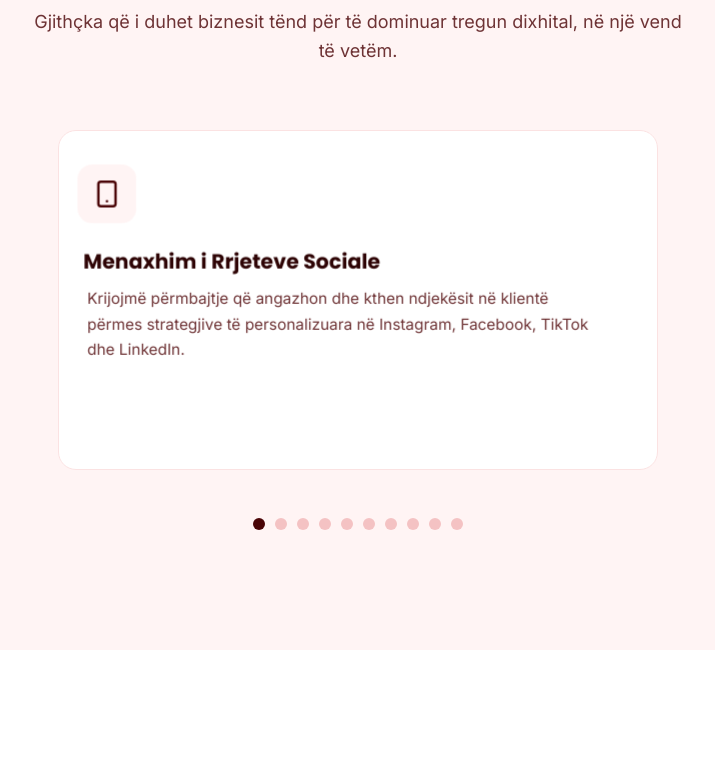
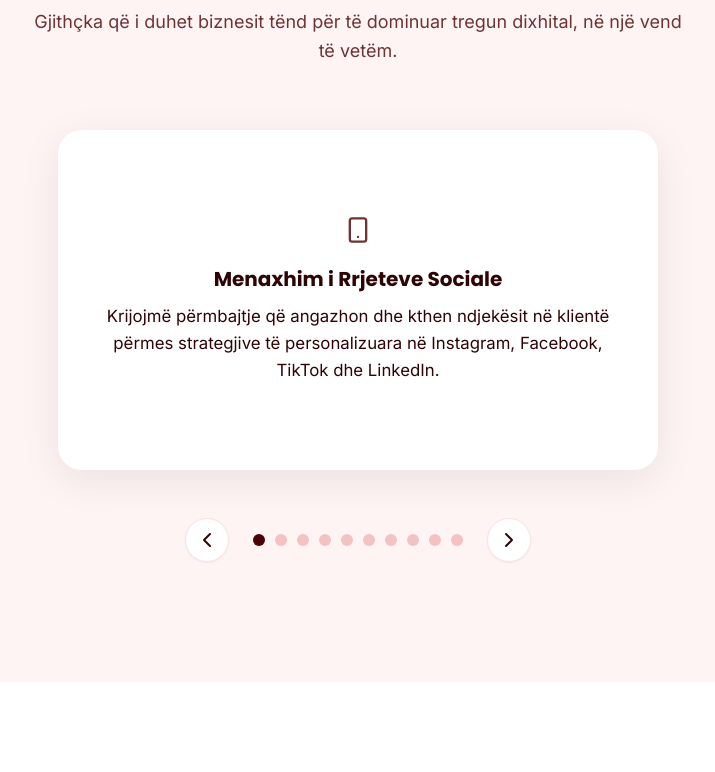
Before and after one commit to TheSlimShady09/Amai-Marketing, a React (Vite) app: page / in a window 1280 px wide. Shown: the part 1060-1832 px from the top of the page, without its empty margins (282-997 px from the left). Built offline with nearby package versions, Linux system fonts and the light colour scheme.

Commit message:
Unify slider styles and add navigation arrows to both Services and Testimonials

```diff
--- a/src/App.css
+++ b/src/App.css
@@ -1032,6 +1032,29 @@
   }
 }
 
+.slider-arrow {
+  display: flex;
+  align-items: center;
+  justify-content: center;
+  width: 44px;
+  height: 44px;
+  border-radius: 50%;
+  background: var(--white);
+  border: 1px solid var(--border-color);
+  color: var(--text-main);
+  cursor: pointer;
+  box-shadow: var(--shadow-sm);
+  transition: all 0.2s ease;
+  flex-shrink: 0;
+}
+
+.slider-arrow:hover {
+  background: var(--red-50);
+  color: var(--red-900);
+  border-color: var(--red-200);
+  transform: translateY(-2px);
+}
+
 /* CTA */
 .cta-section {
   background: linear-gradient(135deg, var(--red-900), var(--red-800));
--- a/src/App.jsx
+++ b/src/App.jsx
@@ -11,6 +11,8 @@ import {
 } from 'framer-motion';
 import {
   ArrowRight,
+  ChevronLeft,
+  ChevronRight,
   Smartphone,
   Target,
   CheckCircle2,
@@ -383,51 +385,7 @@ function Bizneset() {
 const TILT_MAX_DEG = 11;
 const TILT_SPRING = { stiffness: 220, damping: 26, mass: 0.6 };
 
-function ServiceCard({ service }) {
-  const reduceMotion = useReducedMotion();
 
-  // 0..1 pozicioni i kursorit brenda kartës; 0.5/0.5 = qendra (pa rrotullim).
-  const px = useMotionValue(0.5);
-  const py = useMotionValue(0.5);
-
-  const rotateX = useSpring(useTransform(py, [0, 1], [TILT_MAX_DEG, -TILT_MAX_DEG]), TILT_SPRING);
-  const rotateY = useSpring(useTransform(px, [0, 1], [-TILT_MAX_DEG, TILT_MAX_DEG]), TILT_SPRING);
-
-  const glareX = useTransform(px, v => `${v * 100}%`);
-  const glareY = useTransform(py, v => `${v * 100}%`);
-  // Karta është e bardhë — një shkëlqim i bardhë do të ishte i padukshëm, prandaj përdorim të kuqen e brendit.
-  const glare = useMotionTemplate`radial-gradient(circle at ${glareX} ${glareY}, rgba(193, 18, 31, 0.09), rgba(193, 18, 31, 0) 58%)`;
-
-  const recenter = () => {
-    px.set(0.5);
-    py.set(0.5);
-  };
-
-  const handlePointerMove = (event) => {
-    // Prekja rrëshqet karuselin horizontalisht — mos e pengo me tilt.
-    if (reduceMotion || event.pointerType !== 'mouse') return;
-    const rect = event.currentTarget.getBoundingClientRect();
-    px.set((event.clientX - rect.left) / rect.width);
-    py.set((event.clientY - rect.top) / rect.height);
-  };
-
-  return (
-    <div className="service-card-scene" style={{ width: '100%', height: '100%' }}>
-      <motion.article
-        className="service-card"
-        style={{ rotateX, rotateY }}
-        onPointerMove={handlePointerMove}
-        onPointerLeave={recenter}
-        onBlur={recenter}
-      >
-        <motion.span className="service-card-glare" style={{ backgroundImage: glare }} aria-hidden="true" />
-        <div className="service-icon">{service.icon}</div>
-        <h3 className="service-title">{service.title}</h3>
-        <p className="service-desc">{service.desc}</p>
-      </motion.article>
-    </div>
-  );
-}
 
 function Services() {
   const [[page, direction], setPage] = useState([0, 0]);
@@ -552,15 +510,19 @@ function Services() {
                 else if (swipe > swipeConfidenceThreshold) paginate(-1);
               }}
               className="testimonial-card-v2"
-              style={{ padding: 0, background: 'transparent', boxShadow: 'none' }}
               whileTap={{ cursor: 'grabbing' }}
             >
-              <ServiceCard service={current} />
+              <div className="service-icon" style={{ transform: 'translateZ(0)', marginBottom: '16px' }}>{current.icon}</div>
+              <h3 className="service-title" style={{ textAlign: 'center', marginBottom: '12px' }}>{current.title}</h3>
+              <p className="testimonial-text-v2" style={{ fontSize: '1.05rem', marginBottom: 0 }}>{current.desc}</p>
             </motion.div>
           </AnimatePresence>
         </div>
 
         <div className="slideshow-controls" style={{ display: 'flex', justifyContent: 'center', alignItems: 'center', gap: '24px', marginTop: '48px', position: 'relative', zIndex: 10 }}>
+          <button onClick={() => paginate(-1)} className="slider-arrow" aria-label="Prapa">
+            <ChevronLeft size={24} />
+          </button>
           <div className="slideshow-dots" style={{ display: 'flex', gap: '10px', flexWrap: 'wrap', justifyContent: 'center' }}>
             {services.map((_, idx) => (
               <button
@@ -579,6 +541,9 @@ function Services() {
               />
             ))}
           </div>
+          <button onClick={() => paginate(1)} className="slider-arrow" aria-label="Përpara">
+            <ChevronRight size={24} />
+          </button>
         </div>
       </div>
     </section>
@@ -882,6 +847,9 @@ function Testimonials() {
         </div>
 
         <div className="slideshow-controls" style={{ display: 'flex', justifyContent: 'center', alignItems: 'center', gap: '24px', marginTop: '48px', position: 'relative', zIndex: 10 }}>
+          <button onClick={() => paginate(-1)} className="slider-arrow" aria-label="Prapa">
+            <ChevronLeft size={24} />
+          </button>
           <div className="slideshow-dots" style={{ display: 'flex', gap: '10px' }}>
             {testimonials.map((_, idx) => (
               <button
@@ -900,6 +868,9 @@ function Testimonials() {
               />
             ))}
           </div>
+          <button onClick={() => paginate(1)} className="slider-arrow" aria-label="Përpara">
+            <ChevronRight size={24} />
+          </button>
         </div>
       </div>
     </section>
```
